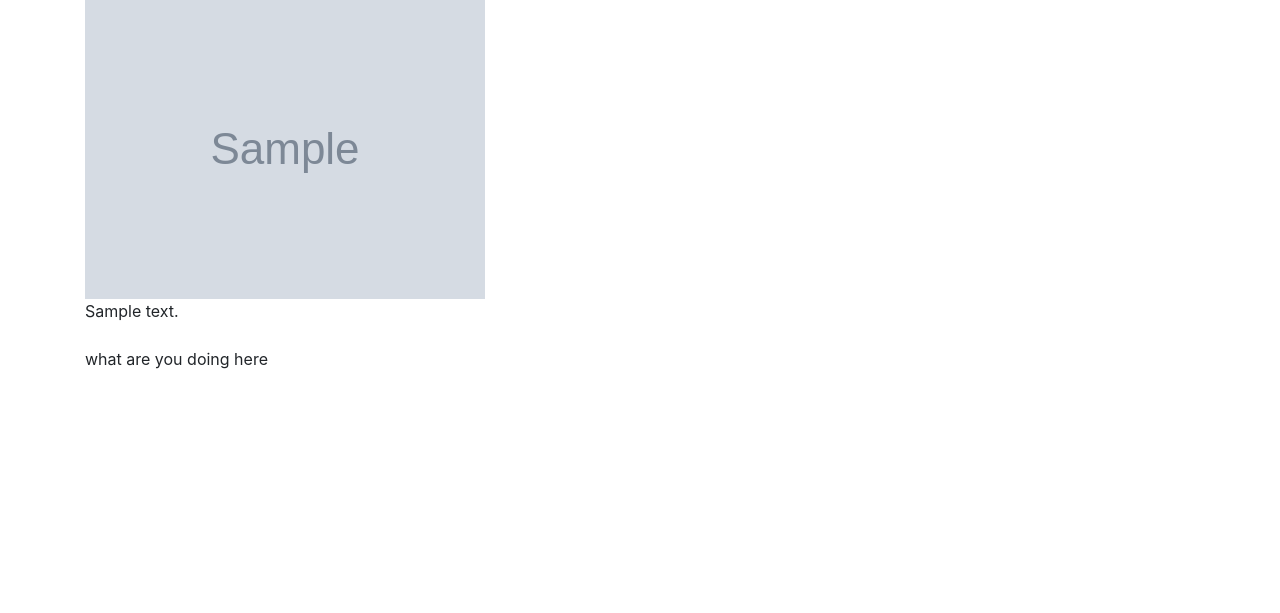
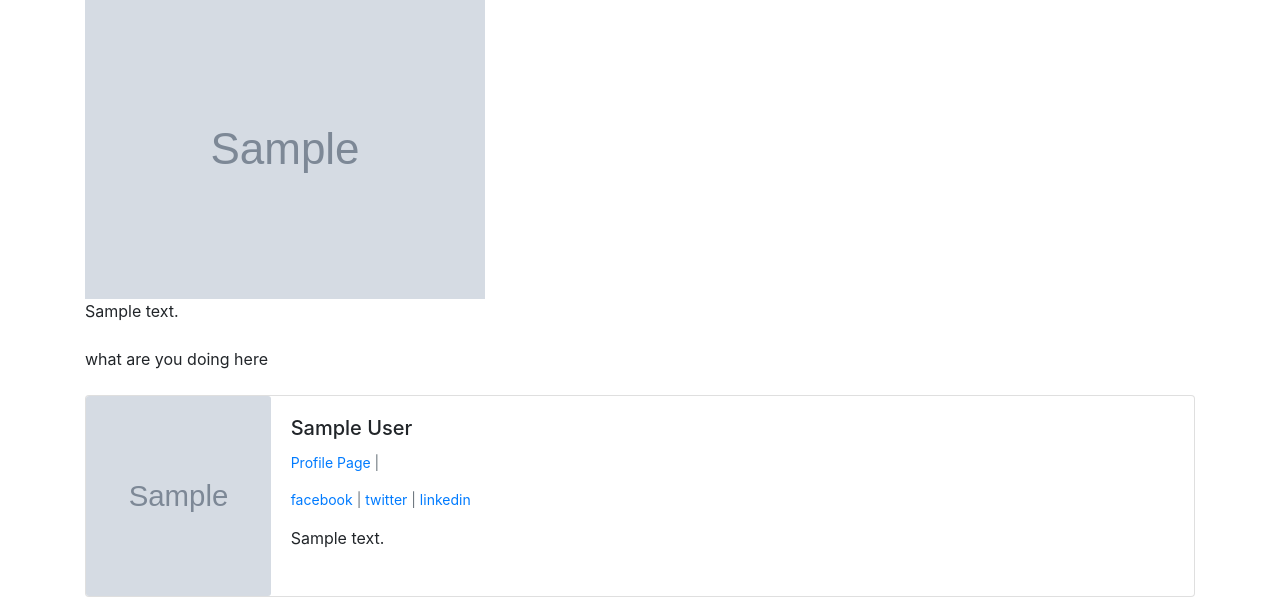
Before and after one commit to Abdelhakim-Aouay/creation-blog-with-django, a Django app: page /article/1/ in a window 1280 px wide. Shown: the part 313-926 px from the top of the page. Before the commit the page ends 682 px from the top, so only its background shows below. Run offline with Django 4.2, Linux system fonts and the light colour scheme; tables that the repository leaves empty hold one stand-in row (values such as "Sample post"); grey boxes marked "Sample" are stand-in pictures; parts of the project's set-up code (start-up, migrations or seed data) failed here and were passed over; some libraries are stand-ins or nearby versions.

Commit message:
create a blog profile

```diff
--- a/members/urls.py
+++ b/members/urls.py
@@ -9,6 +9,7 @@ urlpatterns = [
     path('edit_profile/', views.UserEditView.as_view(), name="edit-profile"),
     #path('password/', auth_views.PasswordChangeView.as_view(template_name='registration/change-password.html')),
     path('password/', views.PasswordsChangeView.as_view()),
+    path('<int:pk>/profile/', views.ShowProfileView.as_view(), name="show_profile"),
 
 
 ]
--- a/myblog/models.py
+++ b/myblog/models.py
@@ -25,13 +25,14 @@ class Category(models.Model):
 class UserProfile(models.Model):
     user = models.OneToOneField(User, on_delete=models.CASCADE, null=True, blank=True)
     bio=models.TextField()
-    facebook = models.URLField(blank=True)
-    twitter = models.URLField(blank=True)
-    linkedin = models.URLField(blank=True)
+    profile_pic=models.ImageField(upload_to='images/profiles/', null=True, blank=True)
+
+    facebook = models.URLField(blank=True, null=True)
+    twitter = models.URLField(blank=True, null=True)
+    linkedin = models.URLField(blank=True, null=True)
 
     def __str__(self):
         return str(self.user)
-
 
 class Post(models.Model):
     title=models.CharField(max_length=100)
--- a/myblog/templates/myblog/article.html
+++ b/myblog/templates/myblog/article.html
@@ -1,4 +1,5 @@
 {% extends 'myblog/base.html' %}
+{% load static %}
 
 {% block title %}
 {{post.title_tag}}
@@ -36,5 +37,49 @@ post author : {{post.author.id}}
 {% else %}
  what are you doing here
 {% endif %}
+<br><br>
+
+<div class="card mb-3" >
+    <div class="row no-gutters">
+      <div class="col-md-2">
+
+    {% if  post.author.userprofile.profile_pic %}
+        <img src="{{ post.author.userprofile.profile_pic.url}}" width=200 height=200 class ="card-img">
+    {% else %}
+        <img src="{% static 'myblog/images/profil.jpg' %}" width=200 height=200 class ="card-img">
+    {% endif %}
+      </div>
+      <div class="col-md-10">
+        <div class="card-body">
+          <h5 class="card-title">
+                {{post.author.first_name}}
+                {{post.author.last_name}}
+
+           </h5>
+           {% if post.author.userprofile %}
+                <p class="small text-muted">
+                <a href="{% url 'show_profile' post.author.userprofile.id %}"> Profile Page </a> |
+            {% endif %}
+
+           <p class="small text-muted">
+            {% if post.author.userprofile.facebook %}
+
+                <a href="{{post.author.userprofile.facebook}}">facebook</a> |
+            {% endif %}
+            {% if post.author.userprofile.twitter %}
+                <a href="{{post.author.userprofile.twitter}}"> twitter</a> |
+            {% endif %}
+            {% if post.author.userprofile.linkedin %}
+                <a href="{{post.author.userprofile.linkedin}}">linkedin</a>
+            {% endif %}
+
+            <br>
+          <p class="card-text">{{ post.author.userprofile.bio }}</p>
+
+        </div>
+      </div>
+    </div>
+  </div>
+
 
 {% endblock content %}
```
Also changed, not shown: members/templates/registration/user_profile.html (added, +54 -0 lines), members/views.py (+15 -0 lines), media/images/profiles/messi.jpg (added), media/images/profiles/shakira.jpg (added), media/images/profiles/shakira_6cyPF6t.jpg (added), media/images/shakira.jpg (added), myblog/migrations/0012_userprofile_profile_pic_alter_userprofile_facebook_and_more.py (added), static/myblog/images/profil.jpg (added).
